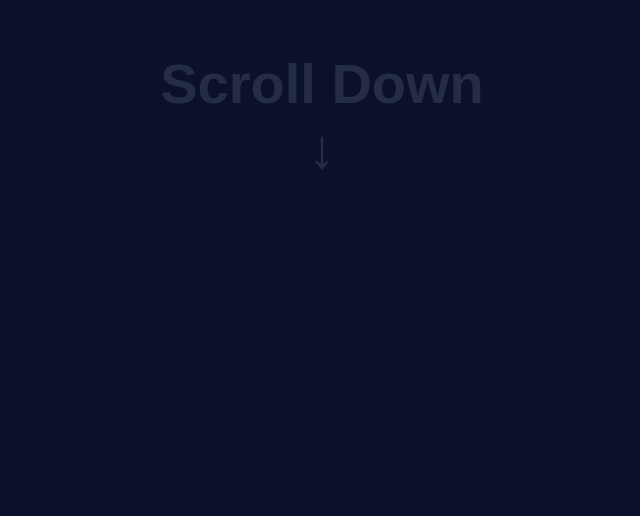
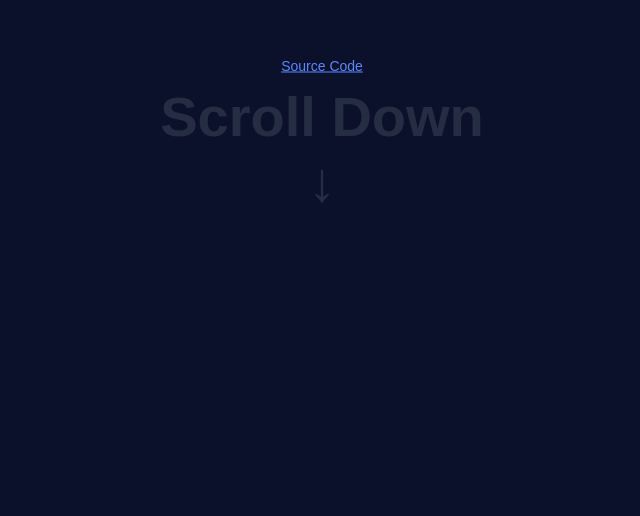
Before and after one commit to jverneaut/lab, a website built with Parcel: page intersection-observer/index.html in a window 1280 px wide. Shown: the part 284-800 px from the top of the page, without its empty margins (318-958 px from the left). Built offline with nearby package versions, Linux system fonts and the light colour scheme.

Commit message:
Add source code link

```diff
--- a/intersection-observer/index.html
+++ b/intersection-observer/index.html
@@ -8,7 +8,10 @@
   <link rel="stylesheet" href="style.css">
 </head>
 <body>
-  <div class="title">Scroll Down<br>↓
+  <div class="title">
+    <a href="https://github.com/jverneaut/lab/tree/master/intersection-observer">Source Code</a><br>
+    Scroll Down<br>
+    ↓
   </div>
   <div class="spacer"></div>
   <div class="box"></div>
--- a/intersection-observer/style.css
+++ b/intersection-observer/style.css
@@ -18,6 +18,12 @@ body {
   color: rgb(37, 45, 68);
 }
 
+.title a {
+  color: rgb(93, 134, 255);
+  font-size: 14px;
+  font-weight: 300;
+}
+
 .box {
   display: block;
   height: 160px;
```
